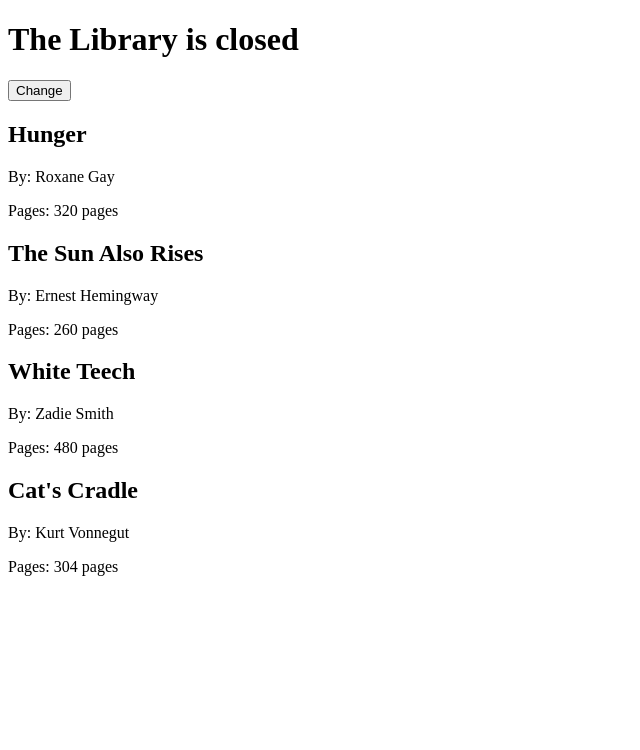
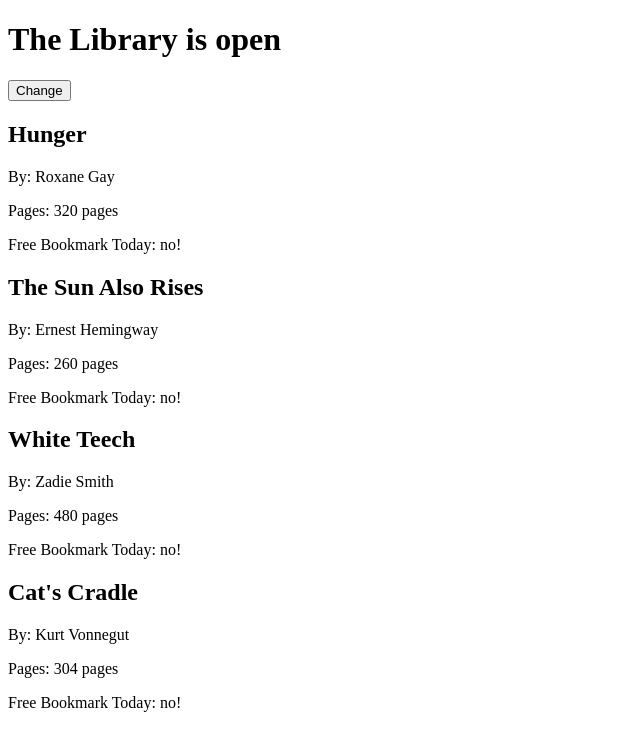
Before and after one commit to chibui/react-is-fun, a React (Create React App) app: page / in a window 1280 px wide. Shown: the top 750 px of the page, without its empty margins (0-640 px from the left). Built offline with nearby package versions, Linux system fonts and the light colour scheme.

Commit message:
Pass state as props

```diff
--- a/src/index.js
+++ b/src/index.js
@@ -8,19 +8,23 @@
     { author: "Kurt Vonnegut", pages: 304, title: "Cat's Cradle"}
 ]
 
-const Book = ({author, pages, title}) => {
+const Book = ({author, freeBookmark, pages, title}) => {
     return (
         <section>
             <h2>{ title }</h2>
             <p>By: { author }</p>
             <p>Pages: { pages } pages</p>
+            <p>Free Bookmark Today: {freeBookmark ? 'yes!' : 'no!'} </p>
         </section>
     )
 }
 
 class Library extends React.Component {
 
-    state = { open: false };
+    state = {
+        open: true,
+        freeBookmark: false
+    };
 
     toggleOpenClosed = () => {
         this.setState(prevState => ({
@@ -41,6 +45,7 @@
                     (book, i) =>
                         <Book
                             author={ book.author }
+                            freeBookmark= { this.state.freeBookmark }
                             pages={ book.pages }
                             key={ i }
                             title={ book.title } />
```
